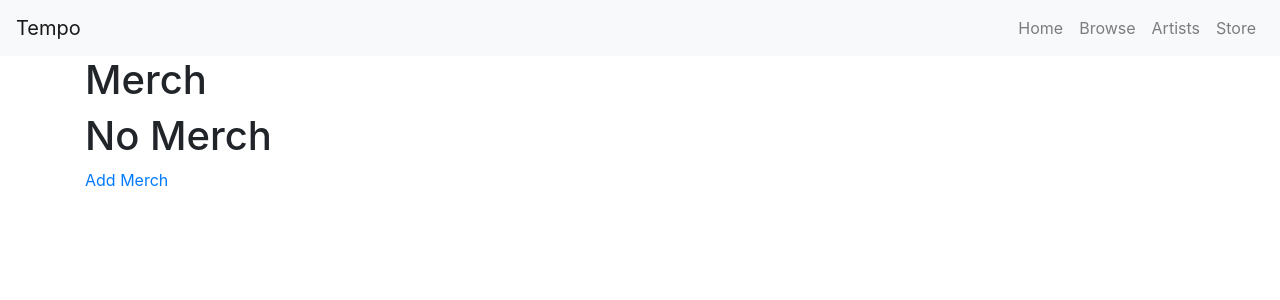
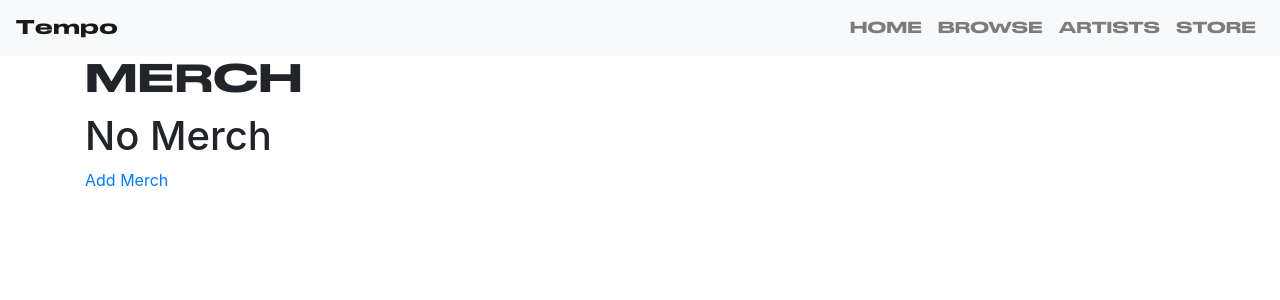
Before and after one commit to Cassandra-Samonte/Tempo, a Django app: page /merch/ in a window 1280 px wide. Shown: the top 300 px of the page. Run offline with Django 4.2, Linux system fonts and the light colour scheme; data that the repository does not hold is empty; some libraries are stand-ins or nearby versions.

Commit message:
added fonts to merch index

```diff
--- a/tempo_project/tempo_app/static/css/merch-index.css
+++ b/tempo_project/tempo_app/static/css/merch-index.css
@@ -1,3 +1,8 @@
+@font-face {
+  font-family: "Stretch Pro";
+  src: url('/static/fonts/StretchPro.otf') format('opentype');
+}
+
 body {
     background-color: white !important;
     min-height: 100vh;
@@ -8,3 +13,11 @@ body {
 .card-content img {
    height: 600px;
 }
+
+.stretch-font {
+  font-family: Stretch Pro;
+}
+
+.uppercase {
+  text-transform: uppercase;
+}
--- a/tempo_project/tempo_app/templates/merch/merch.html
+++ b/tempo_project/tempo_app/templates/merch/merch.html
@@ -14,12 +14,12 @@
 
   <header>
     <nav class="navbar navbar-expand-lg navbar-light bg-light customize-navbar">
-        <a class="navbar-brand">Tempo</a>
+        <a class="navbar-brand stretch-font">Tempo</a>
         <button class="navbar-toggler" type="button" data-toggle="collapse" data-target="#navbarNav" aria-controls="navbarNav" aria-expanded="false" aria-label="Toggle navigation">
           <span class="navbar-toggler-icon"></span>
         </button>
         <div class="collapse navbar-collapse" id="navbarNav">
-          <ul class="navbar-nav ml-auto">
+          <ul class="navbar-nav ml-auto stretch-font uppercase">
             <li class="nav-item">
               <a class="nav-link" href="{% url 'landing' %}">Home</a>
             </li>
@@ -39,7 +39,7 @@
 
   <main class="container">
 
-    <h1>Merch</h1>
+    <h1 class="stretch-font uppercase">Merch</h1>
 
       {% if merchs %}
         <div class="row">
```
